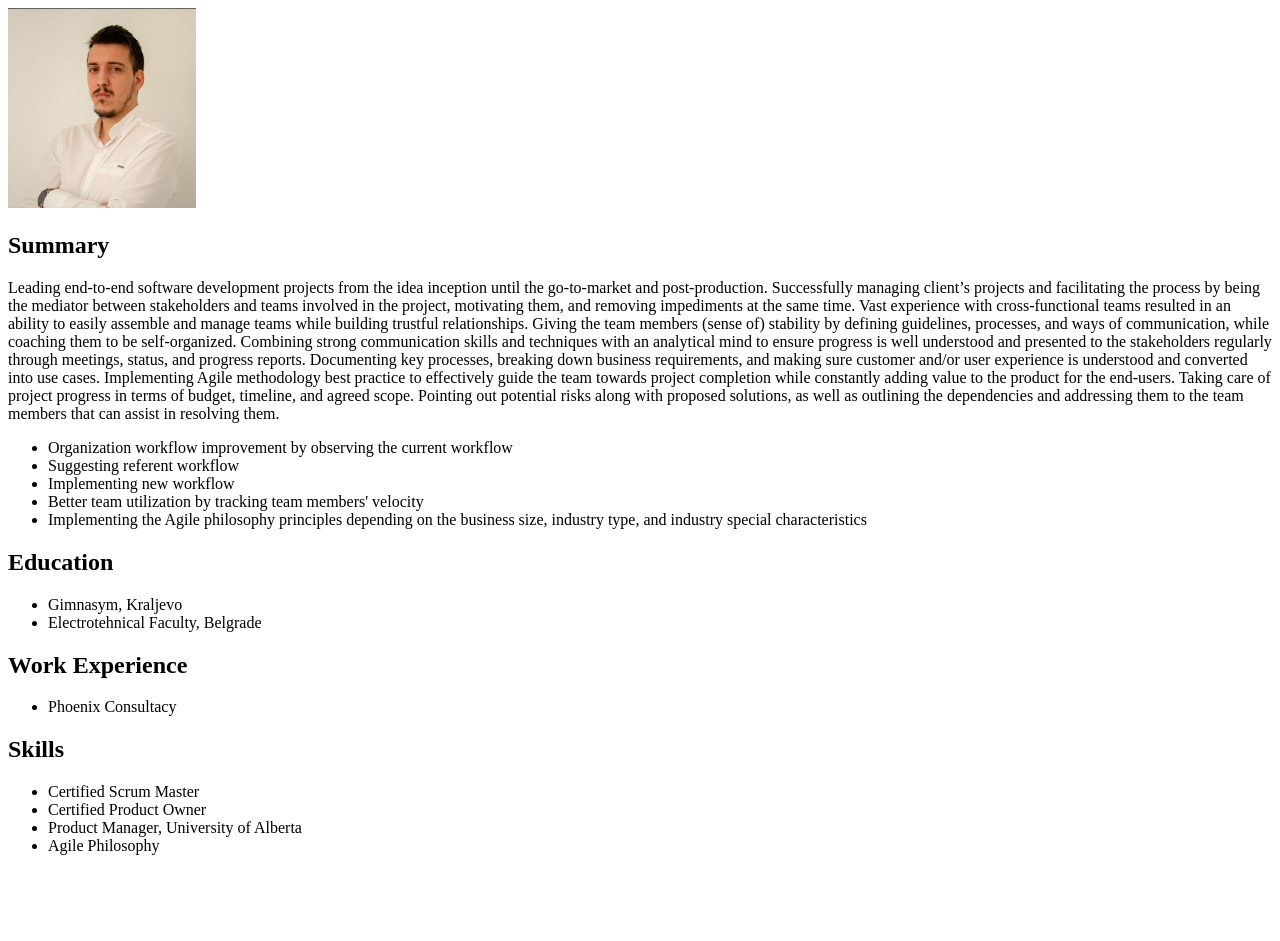
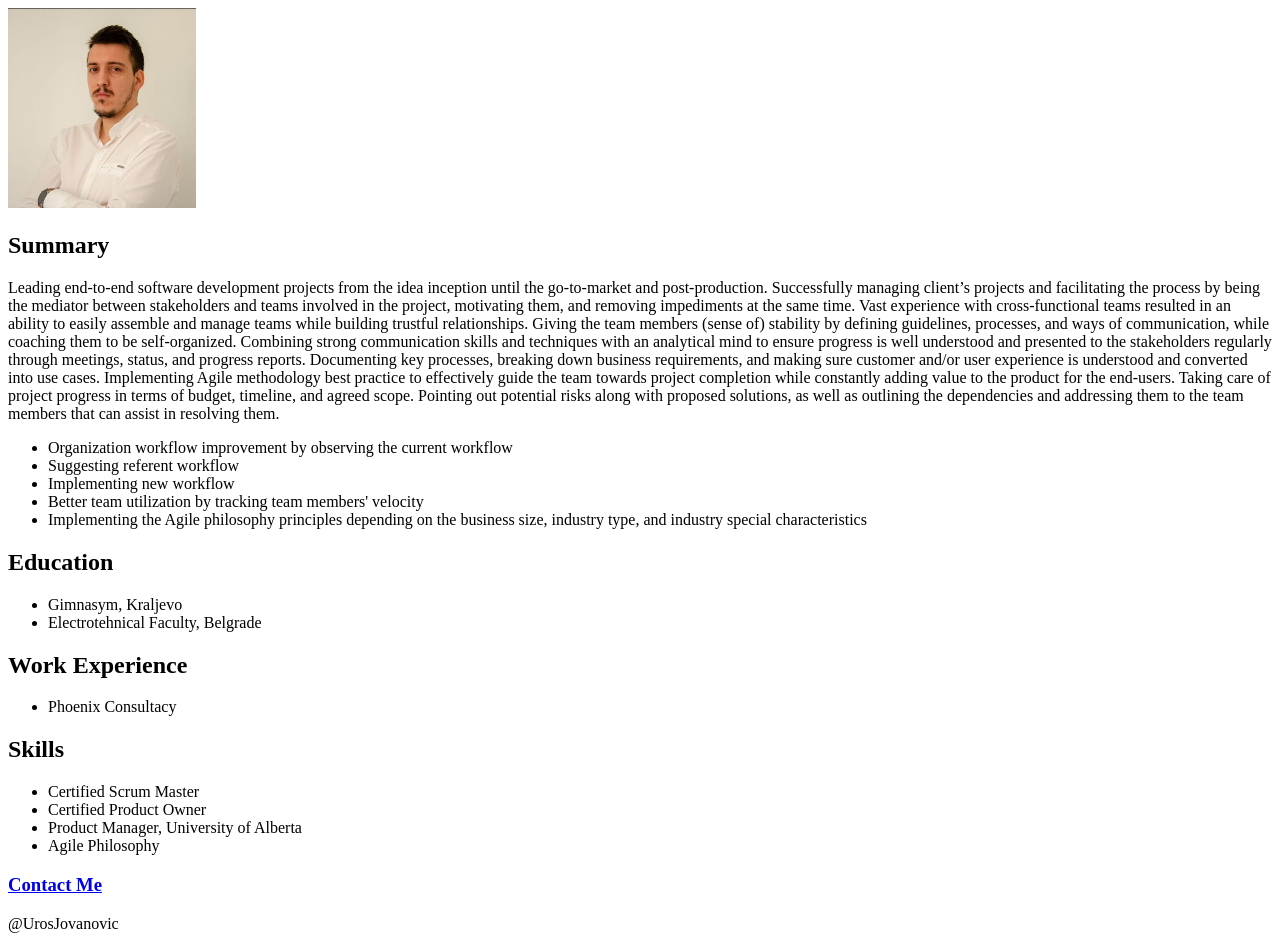
Before and after one commit to Urosh1994/capstoneproject1, a plain HTML site: page index.html in a window 1280 px wide. Before the commit the page ends 871 px from the top, so only its background shows below. Drawn offline with Linux system fonts and the light colour scheme.

Commit message:
New Files via upload
New index and Public folder

```diff
--- a/index.html
+++ b/index.html
@@ -35,5 +35,7 @@
             <li>Product Manager, University of Alberta</li>
             <li>Agile Philosophy</li>
         </ul>
+    <h3><a href="./Public/contact.html">Contact Me</a></h3>
+  <footer>@UrosJovanovic</footer>
 </body>
 </html>
```
Also changed, not shown: Public/contact.html (added).
